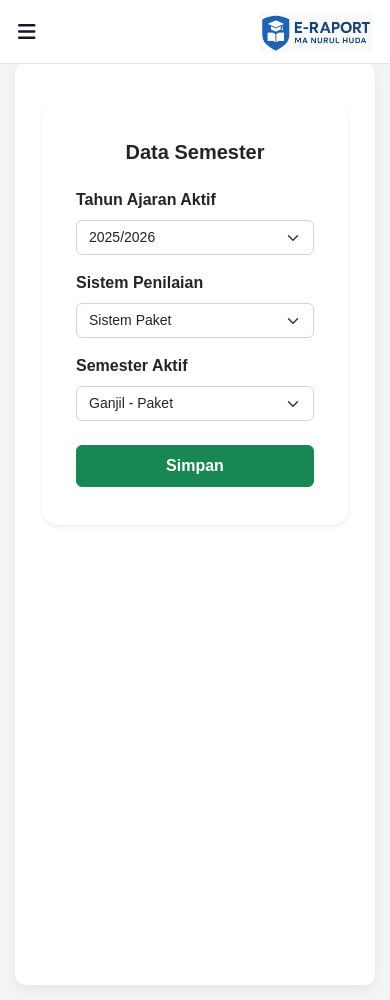
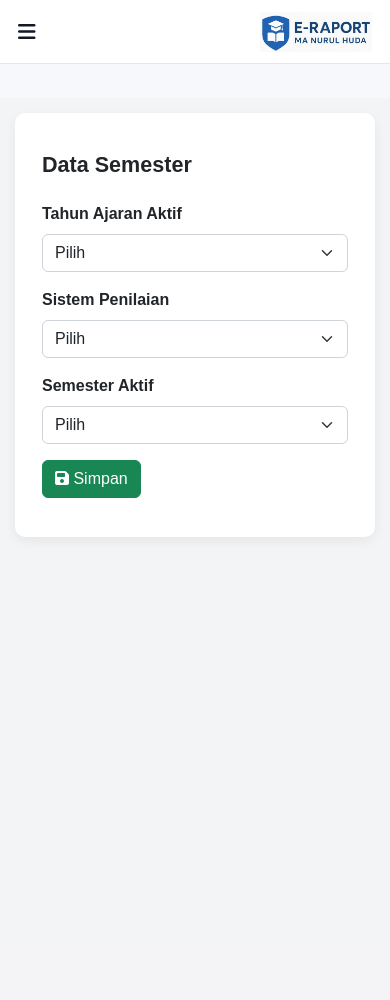
Before and after one commit to Cumikkk/Raport, a PHP site: page /Lembaga/data_semester/data_semester.php in a window 390 px wide. After the commit the page ends 498 px from the top, so only its background shows below. Run offline with PHP 8.4, Linux system fonts and the light colour scheme.

Commit message:
update sebagian

```diff
--- a/Lembaga/data_kelas/datakelas.php
+++ b/Lembaga/data_kelas/datakelas.php
@@ -31,8 +31,8 @@ include '../../includes/navbar.php';
 
             <!-- Tombol Tambah & Import -->
             <div class="d-flex flex-wrap gap-2 mt-2 mt-sm-0 button-group">
-              <a href="tambah_data.php" class="btn btn-primary btn-sm d-flex align-items-center gap-1 p-2 pe-3 fw-semibold" style="border-radius: 5px;">
-                <i class="fa-solid fa-plus fa-lg" style="justify-conten-center"></i>
+              <a href="tambah_data.php" class="btn btn-primary btn-md px-3 py-2 d-flex align-items-center gap-2" style="border-radius: 5px; text-align: center;">
+                <i class="fa-solid fa-plus fa-lg"></i>
                 Tambah
               </a>
 
--- a/Lembaga/data_semester/data_semester.php
+++ b/Lembaga/data_semester/data_semester.php
@@ -3,94 +3,66 @@ include '../../includes/header.php';
 ?>
 
 <body>
+
 <?php
 include '../../includes/navbar.php';
 ?>
 
-<!-- Wrapper utama -->
-<div class="dk-page">
+<div class="dk-page" style="margin-top: 50px;">
   <div class="dk-main">
     <div class="dk-content-box">
-      <div class="container-fluid py-4">
+      <div class="container py-4">
+        <h4 class="fw-bold mb-4 jus" style="">Data Semester</h4>
 
-        <div class="d-flex justify-content-center align-items-start" style="min-height: 100vh;">
-          <div class="card shadow-sm border-0 rounded-4 w-100" style="max-width: 600px; margin-left: 20px;">
-            <div class="card-body">
-              <h5 class="fw-bold mb-4 text-center text-sm-start">Data Semester</h5>
+        <form>
 
-              <form class="w-100">
-                <!-- Tahun Ajaran Aktif -->
-                <div class="mb-3">
-                  <label for="tahunAjaran" class="form-label fw-semibold">Tahun Ajaran Aktif</label>
-                  <select id="tahunAjaran" class="form-select">
-                    <option selected>2025/2026</option>
-                    <option>2024/2025</option>
-                    <option>2023/2024</option>
-                  </select>
-                </div>
+          <div class="mb-3">
+            <label class="form-label fw-semibold">Tahun Ajaran Aktif</label>
+            <select class="form-select" required>
+              <option value="" selected disabled>Pilih</option>
+              <option value="Kepala Sekolah">Kepala Sekolah</option>
+              <option value="Wakil Kepala Sekolah">Wakil Kepala Sekolah</option>
+              <option value="Guru Mata Pelajaran">Guru Mata Pelajaran</option>
+              <option value="Guru BK">Guru BK</option>
+              <option value="Staff TU">Staff TU</option>
+              <option value="Operator Sekolah">Operator Sekolah</option>
+            </select>
+          </div>
+          <div class="mb-3">
+            <label class="form-label fw-semibold">Sistem Penilaian</label>
+            <select class="form-select" required>
+              <option value="" selected disabled>Pilih</option>
+              <option value="Kepala Sekolah">Kepala Sekolah</option>
+              <option value="Wakil Kepala Sekolah">Wakil Kepala Sekolah</option>
+              <option value="Guru Mata Pelajaran">Guru Mata Pelajaran</option>
+              <option value="Guru BK">Guru BK</option>
+              <option value="Staff TU">Staff TU</option>
+              <option value="Operator Sekolah">Operator Sekolah</option>
+            </select>
+          </div>
+          <div class="mb-3">
+            <label class="form-label fw-semibold">Semester Aktif</label>
+            <select class="form-select" required>
+              <option value="" selected disabled>Pilih</option>
+              <option value="Kepala Sekolah">Kepala Sekolah</option>
+              <option value="Wakil Kepala Sekolah">Wakil Kepala Sekolah</option>
+              <option value="Guru Mata Pelajaran">Guru Mata Pelajaran</option>
+              <option value="Guru BK">Guru BK</option>
+              <option value="Staff TU">Staff TU</option>
+              <option value="Operator Sekolah">Operator Sekolah</option>
+            </select>
+          </div>
 
-                <!-- Sistem Penilaian -->
-                <div class="mb-3">
-                  <label for="sistemPenilaian" class="form-label fw-semibold">Sistem Penilaian</label>
-                  <select id="sistemPenilaian" class="form-select">
-                    <option selected>Sistem Paket</option>
-                    <option>Sistem SKS</option>
-                  </select>
-                </div>
+            <button type="submit" class="btn btn-success">
+              <i class="fa fa-save"></i> Simpan
+            </button>
 
-                <!-- Semester Aktif -->
-                <div class="mb-3">
-                  <label for="semesterAktif" class="form-label fw-semibold">Semester Aktif</label>
-                  <select id="semesterAktif" class="form-select">
-                    <option selected>Ganjil - Paket</option>
-                    <option>Genap - Paket</option>
-                     <option>Genap</option>
-                     <option>Ganjil</option>
-                  </select>
-                </div>
-
-                <!-- Tombol Simpan -->
-                <div class="d-flex justify-content-end mt-4">
-                  <button type="submit" class="btn btn-success px-4 py-2 fw-semibold">
-                    Simpan
-                  </button>
-                </div>
-              </form>
-            </div>
-          </div>
-        </div>
-
+        </form>
       </div>
     </div>
   </div>
 </div>
 
-<!-- Bootstrap JS -->
-<script src="https://cdn.jsdelivr.net/npm/bootstrap@5.3.2/dist/js/bootstrap.bundle.min.js"></script>
-
-<style>
-body {
-  background-color: #f8f9fa;
-}
-
-/* RESPONSIVE FIXES */
-@media (max-width: 992px) {
-  .card {
-    margin-left: 0 !important;
-    width: 100% !important;
-  }
-  .card-body {
-    padding: 20px 16px;
-  }
-  select.form-select,
-  input.form-control {
-    font-size: 14px;
-  }
-  button.btn {
-    width: 100%;
-  }
-  h5 {
-    text-align: center;
-  }
-}
-</style>
+<?php
+include '../../includes/footer.php';
+?>
--- a/includes/navbar.php
+++ b/includes/navbar.php
@@ -44,11 +44,11 @@
     <details>
       <summary><span><i class="fas fa-book"></i> Rapor</span><i class="fas fa-angle-right arrow"></i></summary>
       <ul>
-        <li><a href="/RAPORT/Lembaga/data_sekolah/data_sekolah.php">Peraturan Cetak</a></li>
-        <li><a href="/RAPORT/Lembaga/data_siswa/data_siswa.php">Nilai Mapel</a></li>
-        <li><a href="/RAPORT/Lembaga/data_guru/data_guru.php">Absensi</a></li>
-        <li><a href="/RAPORT/Lembaga/data_kelas/datakelas.php">Nilai Ekstrakurikuler</a></li>
-        <li><a href="/RAPORT/Lembaga/data_kelas/datakelas.php">Cetak Rapor</a></li>
+        <li><a href="/RAPORT/Rapor/pengaturan_cetak_rapor/pengaturan_cetak_rapor.php">Peraturan Cetak</a></li>
+        <li><a href="/RAPORT/Rapor/nilai_mapel/mapel.php">Nilai Mapel</a></li>
+        <li><a href="/RAPORT/Rapor/absensi/data_absensi.php">Absensi</a></li>
+        <li><a href="/RAPORT/Rapor/nilai_ekstra/nilai_ekstra.php">Nilai Ekstrakurikuler</a></li>
+        <li><a href="/RAPORT/Rapor/cetak_rapor/data_rapor.php">Cetak Rapor</a></li>
       </ul>
     </details>
 
```
Also changed, not shown: rapor/pengaturan_cetak_rapor/pengaturan_cetak_rapor.php (added, +47 -0 lines).
